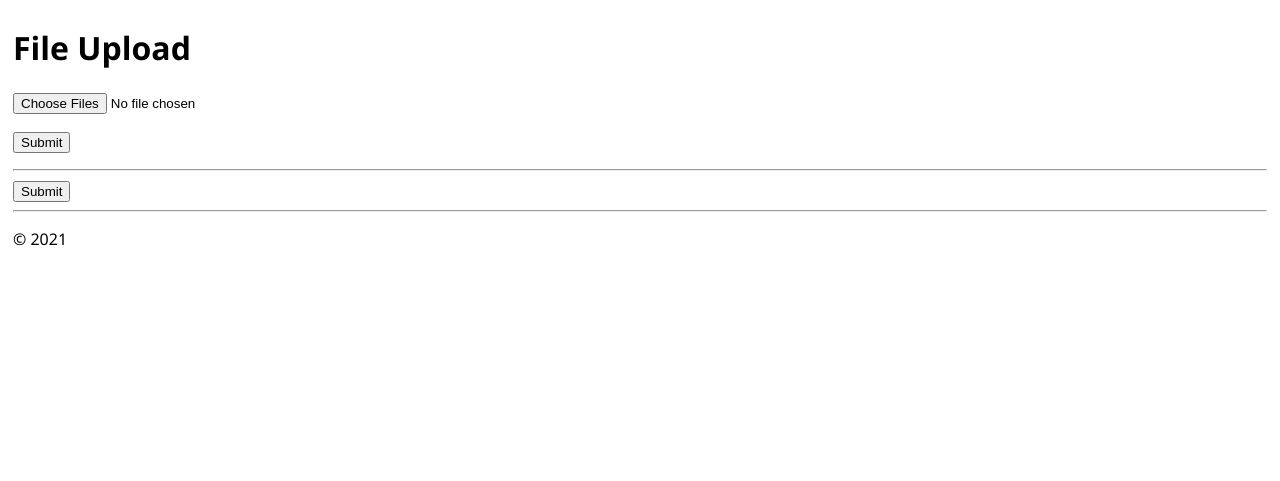
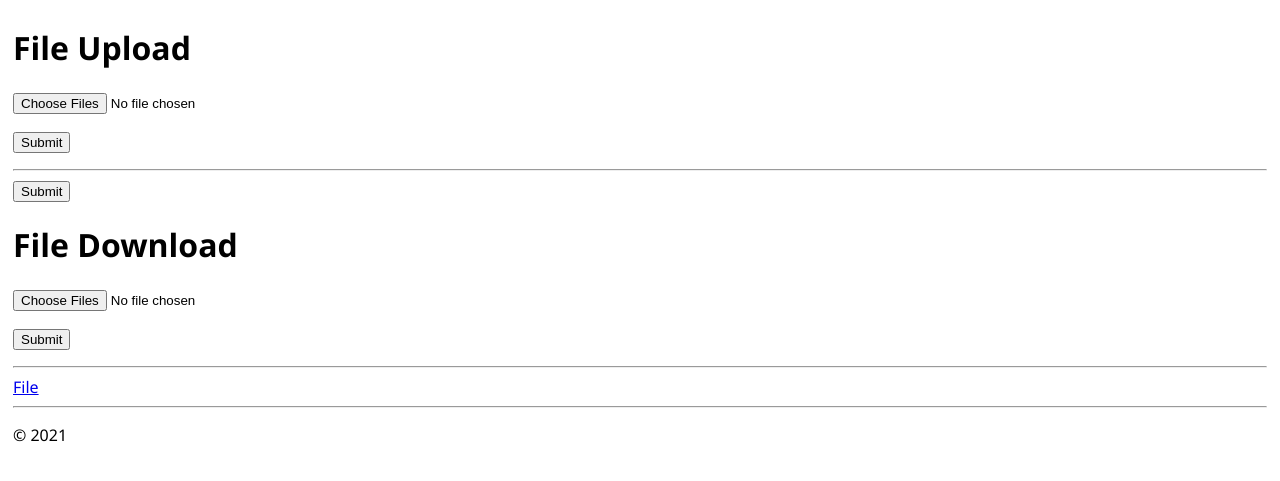
Before and after one commit to gtadigital/etl_application, a Flask app: page /person/ in a window 1280 px wide. Shown: the part 47-528 px from the top of the page. Run offline with Flask 2, Linux system fonts and the light colour scheme.

Commit message:
Added download file form

```diff
--- a/templates/person.html
+++ b/templates/person.html
@@ -16,4 +16,11 @@ Person page
 enctype = "multipart/form-data">
 <input type = "submit"/>
 </form>
+<h1>File Download</h1>
+    <form method="POST" action="" enctype="multipart/form-data">
+      <p><input type="file" name="file" multiple></p>
+      <p><input type="submit" value="Submit"></p>
+    </form>
+    <hr>
+    <a href="{{ url_for('download', filename="downloadFile.txt") }}">File</a>
 {% endblock %}
```
